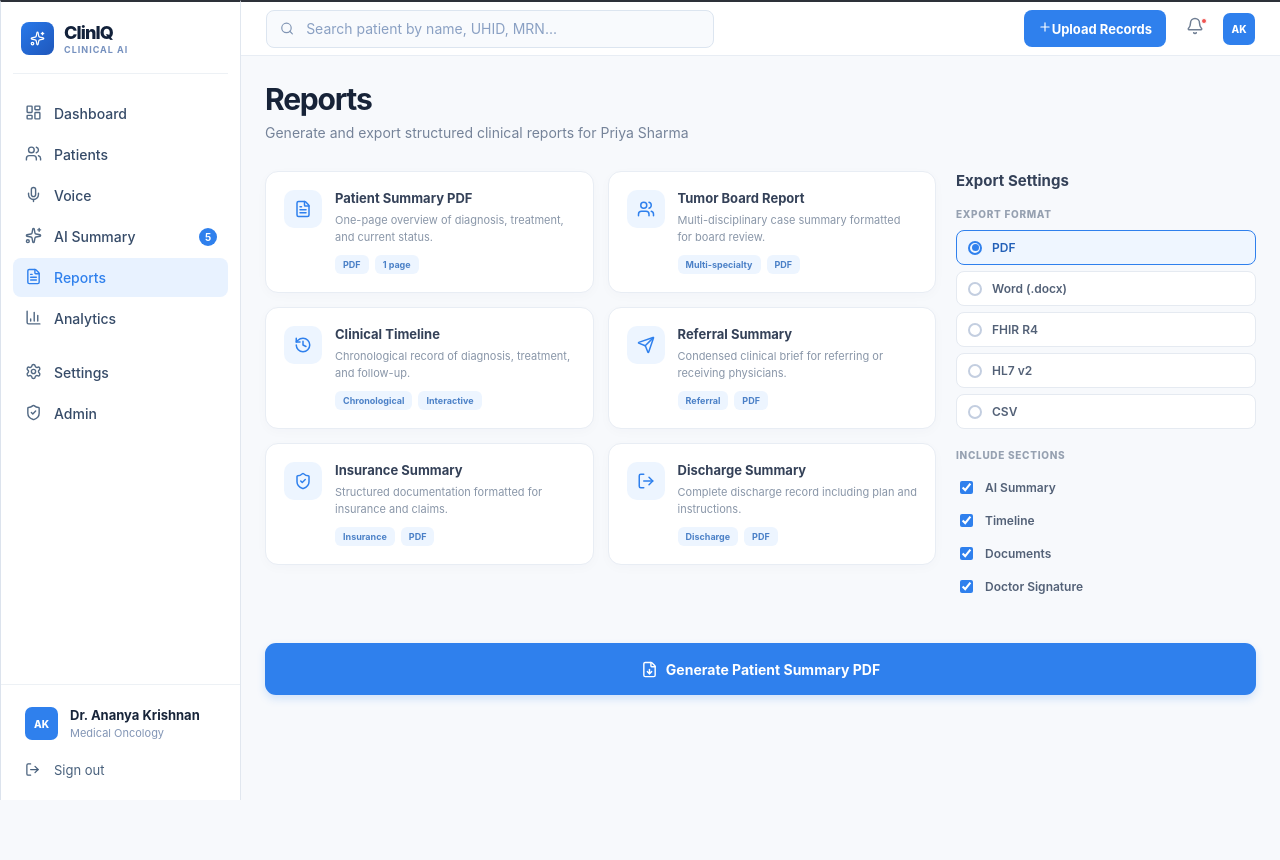
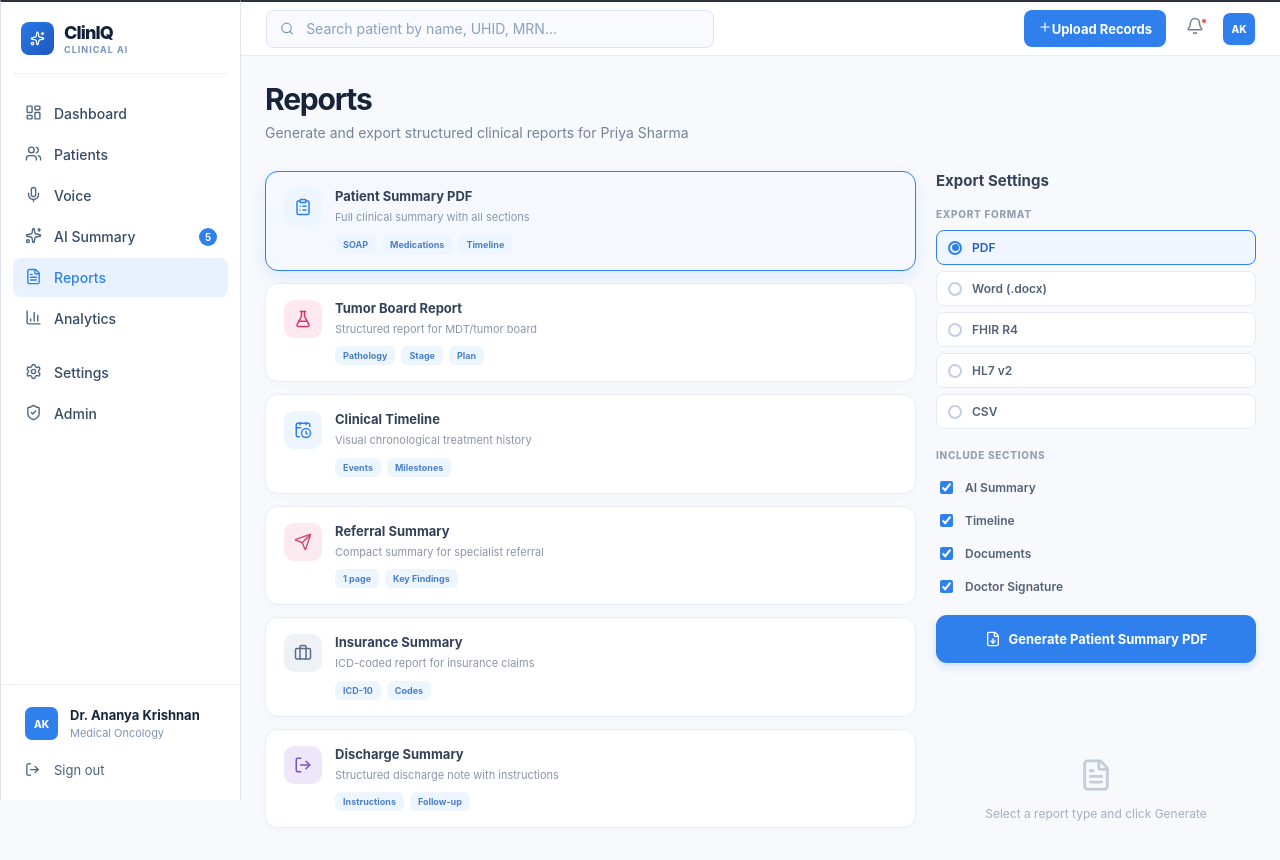
Before and after one commit to prakharmas/Medical, a React (Vite) app: page /reports in a window 1280 px wide. Shown: the top 860 px of the page. Before the commit the page ends 800 px from the top, so only its background shows below. Built offline with nearby package versions, Linux system fonts and the light colour scheme.

Commit message:
Added dashboard, analytics, reports and voice pages

```diff
--- a/src/pages/AnalyticsPage.jsx
+++ b/src/pages/AnalyticsPage.jsx
@@ -26,14 +26,27 @@ const monthly = [
 ];
 const maxMonthly = Math.max(...monthly.map((item) => item.value));
 
+// count + color per slice — must sum to `totalPatients` / 100%
 const cancerTypes = [
-  { label: "Breast Cancer", value: 27, color: "#2f80ed" },
-  { label: "Lung Cancer", value: 19, color: "#7554b8" },
-  { label: "Colorectal", value: 14, color: "#b56a38" },
-  { label: "Ovarian", value: 12, color: "#35846c" },
-  { label: "Cervical", value: 11, color: "#ee4c54" },
-  { label: "Others", value: 17, color: "#8290a4" },
+  { label: "Breast Cancer", count: 124, value: 27, color: "#2f80ed" },
+  { label: "Lung Cancer", count: 88, value: 19, color: "#7554b8" },
+  { label: "Colorectal", count: 64, value: 14, color: "#2f9e6f" },
+  { label: "Ovarian", count: 52, value: 11, color: "#f2994a" },
+  { label: "Cervical", count: 48, value: 11, color: "#eb5757" },
+  { label: "Others", count: 76, value: 17, color: "#98a5b6" },
 ];
+const totalPatients = cancerTypes.reduce((sum, item) => sum + item.count, 0);
+
+// build the conic-gradient stops for the donut from the % values
+function buildDonutGradient(data) {
+  let acc = 0;
+  const stops = data.map((item) => {
+    const start = acc;
+    acc += item.value;
+    return `${item.color} ${start}% ${acc}%`;
+  });
+  return `conic-gradient(${stops.join(", ")})`;
+}
 
 const heatmapWeeks = 24;
 const heatmapDays = 7;
@@ -47,6 +60,8 @@ const heatmapColors = ["#edf2f9", "#cfe2fb", "#a9cdf7", "#6fa8ef", "#2f80ed"];
 const heatmapMonths = ["Feb", "Mar", "Apr", "May", "Jun", "Jul"];
 
 export default function AnalyticsPage() {
+  const donutGradient = buildDonutGradient(cancerTypes);
+
   return (
     <>
       <style>{`
@@ -106,7 +121,6 @@ export default function AnalyticsPage() {
           background: #ffe8e9;
         }
         .analytics-section {
-          margin-top: 22px;
           padding: 22px 24px;
           border: 1px solid #e8edf4;
           border-radius: 13px;
@@ -122,6 +136,13 @@ export default function AnalyticsPage() {
           margin: 0 0 20px;
           color: #96a1b1;
           font-size: 11px;
+        }
+        .analytics-row {
+          display: grid;
+          grid-template-columns: minmax(0, 1fr) 380px;
+          gap: 16px;
+          align-items: stretch;
+          margin-top: 22px;
         }
         .bar-chart {
           display: flex;
@@ -158,30 +179,87 @@ export default function AnalyticsPage() {
           font-size: 11px;
           font-weight: 650;
         }
-        .cancer-list {
+        .cancer-panel-body {
+          display: flex;
+          align-items: center;
+          gap: 22px;
+        }
+        .donut-wrap {
+          position: relative;
+          flex: 0 0 auto;
+          width: 140px;
+          height: 140px;
+        }
+        .donut-ring {
+          width: 140px;
+          height: 140px;
+          border-radius: 50%;
+        }
+        .donut-center {
+          position: absolute;
+          top: 50%;
+          left: 50%;
           display: grid;
-          gap: 15px;
+          width: 92px;
+          height: 92px;
+          transform: translate(-50%, -50%);
+          border-radius: 50%;
+          background: #fff;
+          place-items: center;
+          text-align: center;
+          box-shadow: inset 0 0 0 1px #edf1f6;
         }
-        .cancer-row-top {
+        .donut-center strong {
+          display: block;
+          color: #172338;
+          font-size: 20px;
+          letter-spacing: -0.4px;
+        }
+        .donut-center span {
+          display: block;
+          margin-top: 2px;
+          color: #96a1b1;
+          font-size: 9px;
+          font-weight: 700;
+          text-transform: uppercase;
+        }
+        .cancer-legend {
+          flex: 1;
+          min-width: 0;
+          display: grid;
+          gap: 10px;
+        }
+        .cancer-legend-row {
           display: flex;
-          justify-content: space-between;
-          margin-bottom: 6px;
+          align-items: center;
+          gap: 8px;
+          font-size: 12px;
           color: #47556b;
+        }
+        .cancer-dot {
+          width: 9px;
+          height: 9px;
+          flex: 0 0 auto;
+          border-radius: 50%;
+        }
+        .cancer-legend-label {
+          flex: 1;
+          min-width: 0;
+          overflow: hidden;
+          text-overflow: ellipsis;
+          white-space: nowrap;
+        }
+        .cancer-legend-count {
+          color: #172338;
+          font-weight: 700;
           font-size: 12px;
+        }
+        .cancer-legend-pct {
+          width: 30px;
+          text-align: right;
+          color: #96a1b1;
+          font-size: 10px;
           font-weight: 650;
-        }
-        .cancer-row-top b {
-          color: #172338;
-        }
-        .cancer-track {
-          height: 8px;
-          overflow: hidden;
-          border-radius: 5px;
-          background: #edf1f6;
-        }
-        .cancer-fill {
-          height: 100%;
-          border-radius: inherit;
         }
         .heatmap-months {
           display: flex;
@@ -223,6 +301,11 @@ export default function AnalyticsPage() {
             grid-template-columns: repeat(3, 1fr);
           }
         }
+        @media (max-width: 1000px) {
+          .analytics-row {
+            grid-template-columns: 1fr;
+          }
+        }
         @media (max-width: 700px) {
           .kpi-grid {
             grid-template-columns: repeat(2, 1fr);
@@ -230,9 +313,11 @@ export default function AnalyticsPage() {
           .bar-column {
             width: 34px;
           }
+          .cancer-panel-body {
+            flex-direction: column;
+          }
         }
       `}</style>
-
       <div className="page-heading">
         <div>
           <p className="eyebrow">PERFORMANCE OVERVIEW</p>
@@ -261,6 +346,7 @@ export default function AnalyticsPage() {
         })}
       </div>
 
+      <div className="analytics-row">
         <section className="analytics-section">
           <h2>Monthly Overview</h2>
           <p>Patients processed per month, Feb – Jul</p>
@@ -281,25 +367,32 @@ export default function AnalyticsPage() {
         <section className="analytics-section">
           <h2>Top Cancer Types</h2>
           <p>Share of active patients by diagnosis</p>
-        <div className="cancer-list">
+          <div className="cancer-panel-body">
+            <div className="donut-wrap">
+              <div
+                className="donut-ring"
+                style={{ background: donutGradient }}
+              />
+              <div className="donut-center">
+                <strong>{totalPatients}</strong>
+                <span>Patients</span>
+              </div>
+            </div>
+            <div className="cancer-legend">
               {cancerTypes.map((item) => (
-            <div key={item.label}>
-              <div className="cancer-row-top">
-                <span>{item.label}</span>
-                <b>{item.value}%</b>
-              </div>
-              <div className="cancer-track">
-                <div
-                  className="cancer-fill"
-                  style={{ width: `${item.value}%`, background: item.color }}
-                />
-              </div>
+                <div className="cancer-legend-row" key={item.label}>
+                  <span className="cancer-dot" style={{ background: item.color }} />
+                  <span className="cancer-legend-label">{item.label}</span>
+                  <span className="cancer-legend-count">{item.count}</span>
+                  <span className="cancer-legend-pct">{item.value}%</span>
                 </div>
               ))}
             </div>
+          </div>
         </section>
+      </div>
 
-      <section className="analytics-section">
+      <section className="analytics-section" style={{ marginTop: 16 }}>
         <h2>Monthly Usage Heatmap</h2>
         <p>Daily platform activity, Feb – Jul</p>
         <div className="heatmap-months">
--- a/src/pages/ReportsPage.jsx
+++ b/src/pages/ReportsPage.jsx
@@ -1,50 +1,70 @@
 import { useState } from "react";
 import {
-  FileText,
-  Users,
-  History,
+  ClipboardList,
+  FlaskConical,
+  CalendarClock,
   Send,
-  ShieldCheck,
+  Briefcase,
   LogOut,
   FileDown,
+  FileText,
+  CheckCircle2,
 } from "lucide-react";
 
 const reportTypes = [
   {
-    icon: FileText,
+    id: "patient-summary",
+    icon: ClipboardList,
+    iconColor: "#2f80ed",
+    iconBg: "#edf5ff",
     title: "Patient Summary PDF",
-    description: "One-page overview of diagnosis, treatment, and current status.",
-    badges: ["PDF", "1 page"],
+    description: "Full clinical summary with all sections",
+    badges: ["SOAP", "Medications", "Timeline"],
   },
   {
-    icon: Users,
+    id: "tumor-board",
+    icon: FlaskConical,
+    iconColor: "#d6336c",
+    iconBg: "#ffe8f0",
     title: "Tumor Board Report",
-    description: "Multi-disciplinary case summary formatted for board review.",
-    badges: ["Multi-specialty", "PDF"],
+    description: "Structured report for MDT/tumor board",
+    badges: ["Pathology", "Stage", "Plan"],
   },
   {
-    icon: History,
+    id: "clinical-timeline",
+    icon: CalendarClock,
+    iconColor: "#2f80ed",
+    iconBg: "#edf5ff",
     title: "Clinical Timeline",
-    description: "Chronological record of diagnosis, treatment, and follow-up.",
-    badges: ["Chronological", "Interactive"],
+    description: "Visual chronological treatment history",
+    badges: ["Events", "Milestones"],
   },
   {
+    id: "referral-summary",
     icon: Send,
+    iconColor: "#c94f7c",
+    iconBg: "#fdeaf1",
     title: "Referral Summary",
-    description: "Condensed clinical brief for referring or receiving physicians.",
-    badges: ["Referral", "PDF"],
+    description: "Compact summary for specialist referral",
+    badges: ["1 page", "Key Findings"],
   },
   {
-    icon: ShieldCheck,
+    id: "insurance-summary",
+    icon: Briefcase,
+    iconColor: "#5b6b85",
+    iconBg: "#eef2f7",
     title: "Insurance Summary",
-    description: "Structured documentation formatted for insurance and claims.",
-    badges: ["Insurance", "PDF"],
+    description: "ICD-coded report for insurance claims",
+    badges: ["ICD-10", "Codes"],
   },
   {
+    id: "discharge-summary",
     icon: LogOut,
+    iconColor: "#7554b8",
+    iconBg: "#eee7fa",
     title: "Discharge Summary",
-    description: "Complete discharge record including plan and instructions.",
-    badges: ["Discharge", "PDF"],
+    description: "Structured discharge note with instructions",
+    badges: ["Instructions", "Follow-up"],
   },
 ];
 
@@ -52,8 +72,13 @@ const formats = ["PDF", "Word (.docx)", "FHIR R4", "HL7 v2", "CSV"];
 const sectionOptions = ["AI Summary", "Timeline", "Documents", "Doctor Signature"];
 
 export default function ReportsPage() {
+  const [selectedId, setSelectedId] = useState(reportTypes[0].id);
   const [format, setFormat] = useState("PDF");
   const [sections, setSections] = useState(sectionOptions);
+  const [generated, setGenerated] = useState(null); // holds { title, format } once "Generate" is clicked
+  const [generating, setGenerating] = useState(false);
+
+  const selectedReport = reportTypes.find((r) => r.id === selectedId) || reportTypes[0];
 
   const toggleSection = (section) => {
     setSections((current) =>
@@ -63,33 +88,56 @@ export default function ReportsPage() {
     );
   };
 
+  const handleSelectReport = (id) => {
+    setSelectedId(id);
+    setGenerated(null); // switching report type clears any previous preview
+  };
+
+  const handleGenerate = () => {
+    setGenerating(true);
+    setGenerated(null);
+    // simulate a short generation delay — swap this for a real API call,
+    // e.g. POST /api/reports/generate { type: selectedReport.id, format, sections }
+    setTimeout(() => {
+      setGenerating(false);
+      setGenerated({ title: selectedReport.title, format });
+    }, 900);
+  };
+
   return (
     <>
       <style>{`
         .reports-layout {
           display: grid;
-          grid-template-columns: minmax(0, 1fr) 300px;
+          grid-template-columns: minmax(0, 1fr) 320px;
           gap: 20px;
           align-items: start;
         }
-        .reports-grid {
+        .reports-list {
           display: grid;
-          grid-template-columns: 1fr 1fr;
-          gap: 14px;
+          gap: 12px;
         }
         .report-card {
           display: flex;
+          width: 100%;
           gap: 13px;
-          padding: 18px;
+          padding: 16px 18px;
           border: 1px solid #e8edf4;
           border-radius: 13px;
           background: #fff;
           box-shadow: 0 3px 12px rgba(28, 53, 88, 0.025);
           transition: all 0.15s ease;
+          text-align: left;
+          cursor: pointer;
         }
         .report-card:hover {
           border-color: #a6c9f7;
           box-shadow: 0 6px 16px rgba(47, 128, 237, 0.1);
+        }
+        .report-card.active {
+          border-color: #2f80ed;
+          background: #f5f9ff;
+          box-shadow: 0 6px 16px rgba(47, 128, 237, 0.12);
         }
         .report-icon {
           display: grid;
@@ -98,8 +146,6 @@ export default function ReportsPage() {
           height: 38px;
           place-items: center;
           border-radius: 10px;
-          color: #2f80ed;
-          background: #edf5ff;
         }
         .report-card strong {
           display: block;
@@ -107,7 +153,7 @@ export default function ReportsPage() {
           font-size: 13px;
         }
         .report-card p {
-          margin: 6px 0 10px;
+          margin: 5px 0 9px;
           color: #8996a8;
           font-size: 11px;
           line-height: 1.5;
@@ -154,6 +200,7 @@ export default function ReportsPage() {
           font-weight: 600;
           text-align: left;
           background: #fff;
+          cursor: pointer;
         }
         .format-option.active {
           border-color: #2f80ed;
@@ -186,6 +233,7 @@ export default function ReportsPage() {
           color: #536177;
           font-size: 12px;
           font-weight: 600;
+          cursor: pointer;
         }
         .reports-generate-btn {
           display: flex;
@@ -193,37 +241,78 @@ export default function ReportsPage() {
           align-items: center;
           justify-content: center;
           gap: 8px;
-          height: 52px;
-          margin-top: 20px;
+          height: 48px;
           border-radius: 11px;
-          font-size: 14px;
+          font-size: 13px;
+        }
+        .reports-generate-btn:disabled {
+          opacity: 0.6;
+          cursor: not-allowed;
+        }
+        .reports-preview-card {
+          display: grid;
+          place-items: center;
+          margin-top: 16px;
+          padding: 40px 20px;
+          min-height: 220px;
+          text-align: center;
+        }
+        .reports-preview-card .placeholder {
+          color: #a3afc0;
+        }
+        .reports-preview-card .placeholder svg {
+          margin-bottom: 10px;
+          opacity: 0.6;
+        }
+        .reports-preview-card .placeholder p {
+          margin: 0;
+          font-size: 12px;
+        }
+        .reports-preview-card .success {
+          color: #2f9e6f;
+        }
+        .reports-preview-card .success svg {
+          margin-bottom: 10px;
+        }
+        .reports-preview-card .success strong {
+          display: block;
+          color: #344158;
+          font-size: 13px;
+          margin-bottom: 4px;
+        }
+        .reports-preview-card .success p {
+          margin: 0;
+          color: #96a1b1;
+          font-size: 11px;
         }
         @media (max-width: 1000px) {
           .reports-layout {
             grid-template-columns: 1fr;
           }
         }
-        @media (max-width: 620px) {
-          .reports-grid {
-            grid-template-columns: 1fr;
-          }
-        }
       `}</style>
-
       <div className="page-heading">
         <div>
           <h1>Reports</h1>
           <p>Generate and export structured clinical reports for Priya Sharma</p>
         </div>
       </div>
-
       <div className="reports-layout">
-        <div className="reports-grid">
+        <div className="reports-list">
           {reportTypes.map((report) => {
             const Icon = report.icon;
+            const isActive = report.id === selectedId;
             return (
-              <div className="report-card" key={report.title}>
-                <span className="report-icon">
+              <button
+                type="button"
+                className={`report-card ${isActive ? "active" : ""}`}
+                key={report.id}
+                onClick={() => handleSelectReport(report.id)}
+              >
+                <span
+                  className="report-icon"
+                  style={{ color: report.iconColor, background: report.iconBg }}
+                >
                   <Icon size={18} />
                 </span>
                 <div>
@@ -237,12 +326,13 @@ export default function ReportsPage() {
                     ))}
                   </div>
                 </div>
-              </div>
+              </button>
             );
           })}
         </div>
 
-        <aside className="settings-card reports-export-card">
+        <aside>
+          <div className="settings-card reports-export-card">
             <h2>Export Settings</h2>
             <div className="reports-section">
               <h4>EXPORT FORMAT</h4>
@@ -260,7 +350,7 @@ export default function ReportsPage() {
                 </button>
               ))}
             </div>
-          <div className="reports-section">
+            <div className="reports-section" style={{ marginBottom: 12 }}>
               <h4>INCLUDE SECTIONS</h4>
               {sectionOptions.map((item) => (
                 <label className="check-row" key={item}>
@@ -274,12 +364,33 @@ export default function ReportsPage() {
                 </label>
               ))}
             </div>
+            <button
+              className="primary-action reports-generate-btn"
+              type="button"
+              onClick={handleGenerate}
+              disabled={generating}
+            >
+              <FileDown size={16} />
+              {generating ? "Generating…" : `Generate ${selectedReport.title}`}
+            </button>
+          </div>
+
+          <div className="settings-card reports-preview-card">
+            {generated ? (
+              <div className="success">
+                <CheckCircle2 size={34} />
+                <strong>{generated.title} ready</strong>
+                <p>Exported as {generated.format} · click to download</p>
+              </div>
+            ) : (
+              <div className="placeholder">
+                <FileText size={34} />
+                <p>Select a report type and click Generate</p>
+              </div>
+            )}
+          </div>
         </aside>
       </div>
-
-      <button className="primary-action reports-generate-btn" type="button">
-        <FileDown size={17} /> Generate Patient Summary PDF
-      </button>
     </>
   );
 }
```
Also changed, not shown: src/pages/DashboardPage.jsx (+67 -22 lines). Lines whose indentation alone changed are shown as unchanged.
